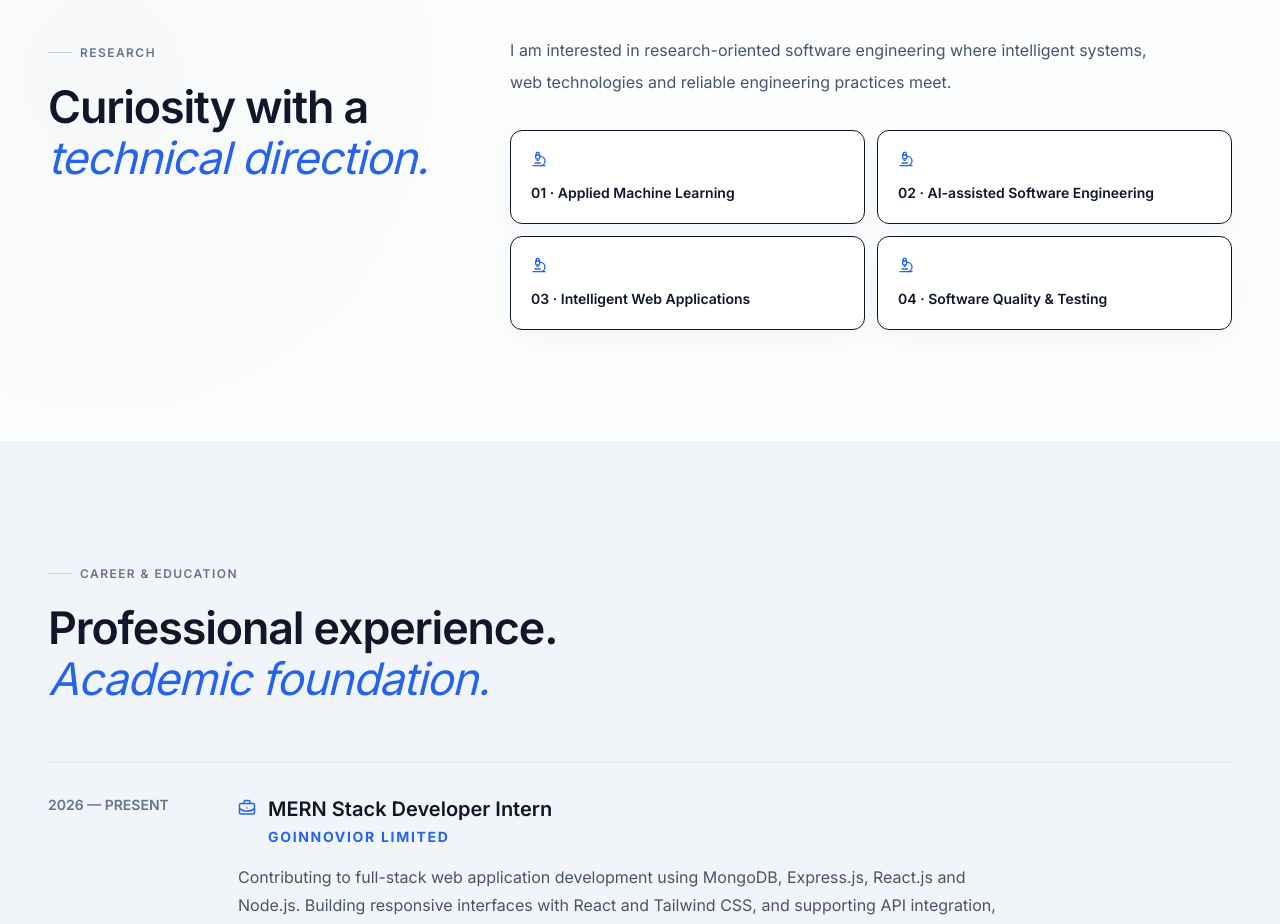
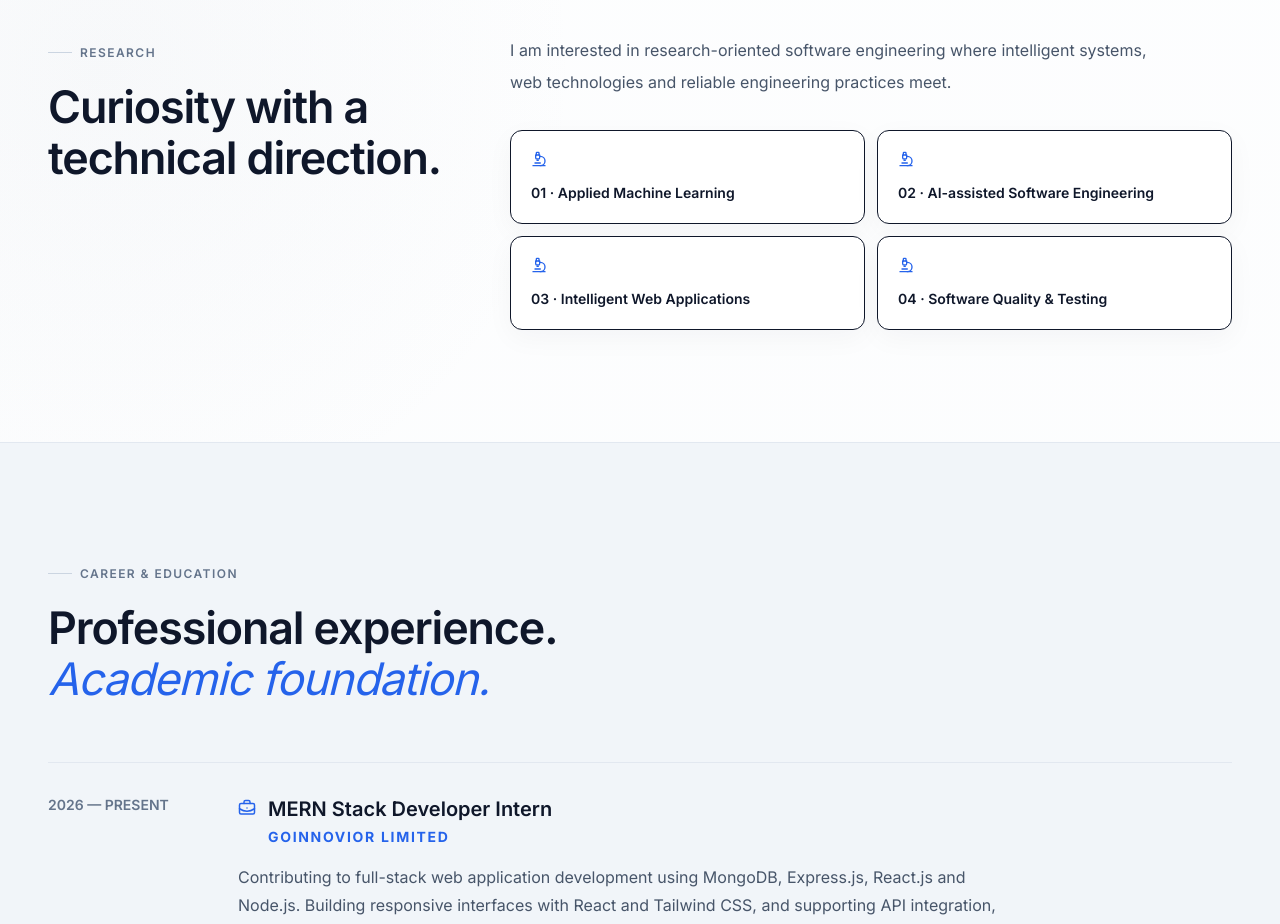
Before and after one commit to Mehedi1-SWE/portfolio, a Next.js app in the folder frontend/: page / in a window 1280 px wide. Shown: the part 2820-3744 px from the top of the page. Built offline with nearby package versions, Linux system fonts and the light colour scheme; no server answers.

Commit message:
Standardize portfolio typography and text styling

```diff
--- a/frontend/components/Research.tsx
+++ b/frontend/components/Research.tsx
@@ -12,7 +12,7 @@ export function Research() {
   return (
     <section id="research" className="mx-auto max-w-[1280px] px-4 py-16 sm:px-6 sm:py-20 lg:px-12 lg:py-28">
       <div className="grid gap-8 sm:gap-10 lg:grid-cols-[.72fr_1.28fr] lg:gap-14">
-        <SectionHeading number="03" eyebrow="Research" title={<>Curiosity with a <span className="font-normal italic text-[#2563EB]">technical direction.</span></>} />
+        <SectionHeading eyebrow="Research" title={<>Curiosity with a <span className="font-semibold not-italic text-[#0F172A]">technical direction.</span></>} />
         <div>
           <p className="max-w-2xl text-[16px] leading-8 text-[#475569]">I am interested in research-oriented software engineering where intelligent systems, web technologies and reliable engineering practices meet.</p>
           <div className="mt-6 grid gap-3 sm:mt-8 sm:grid-cols-2">
```
